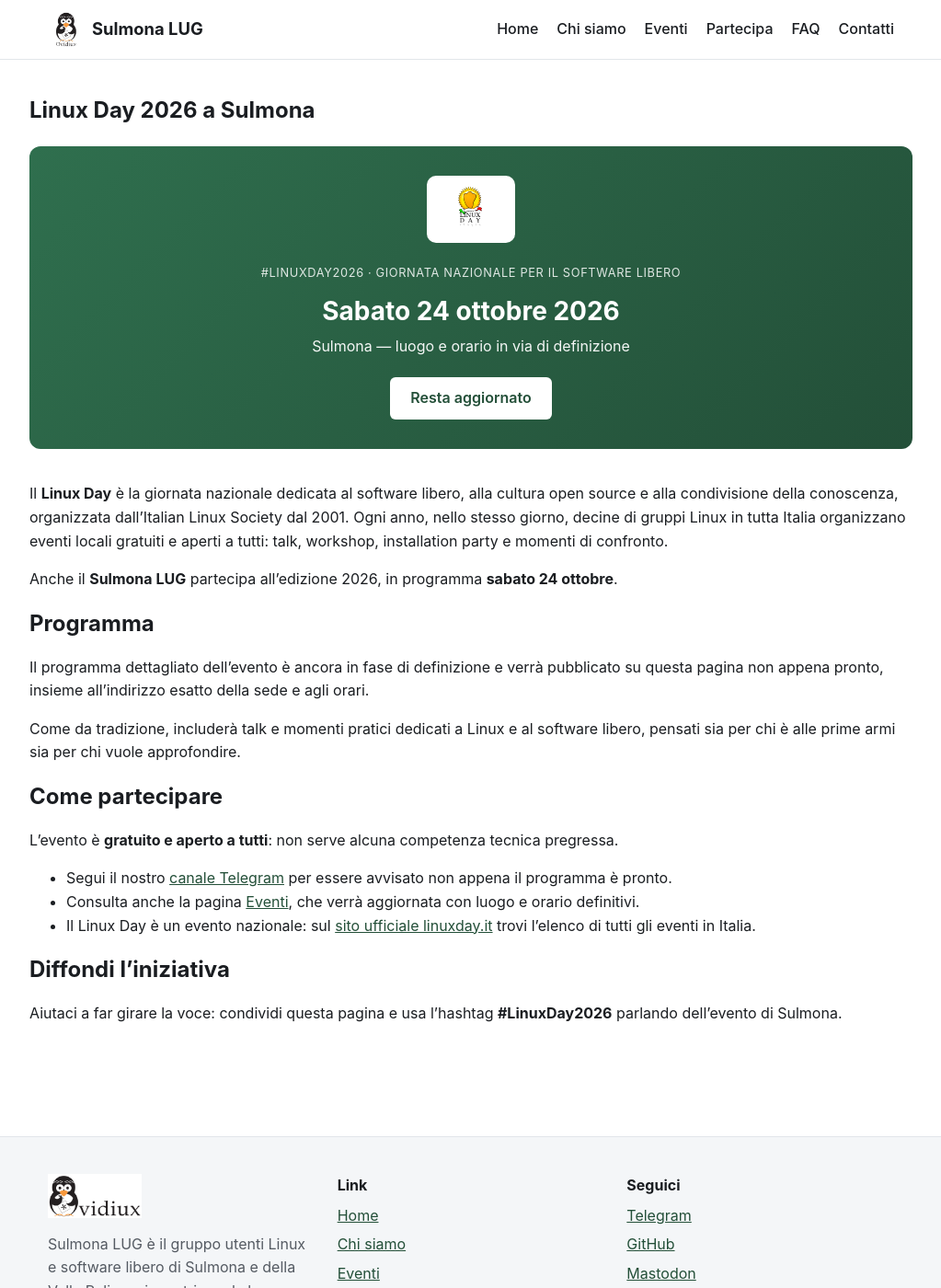
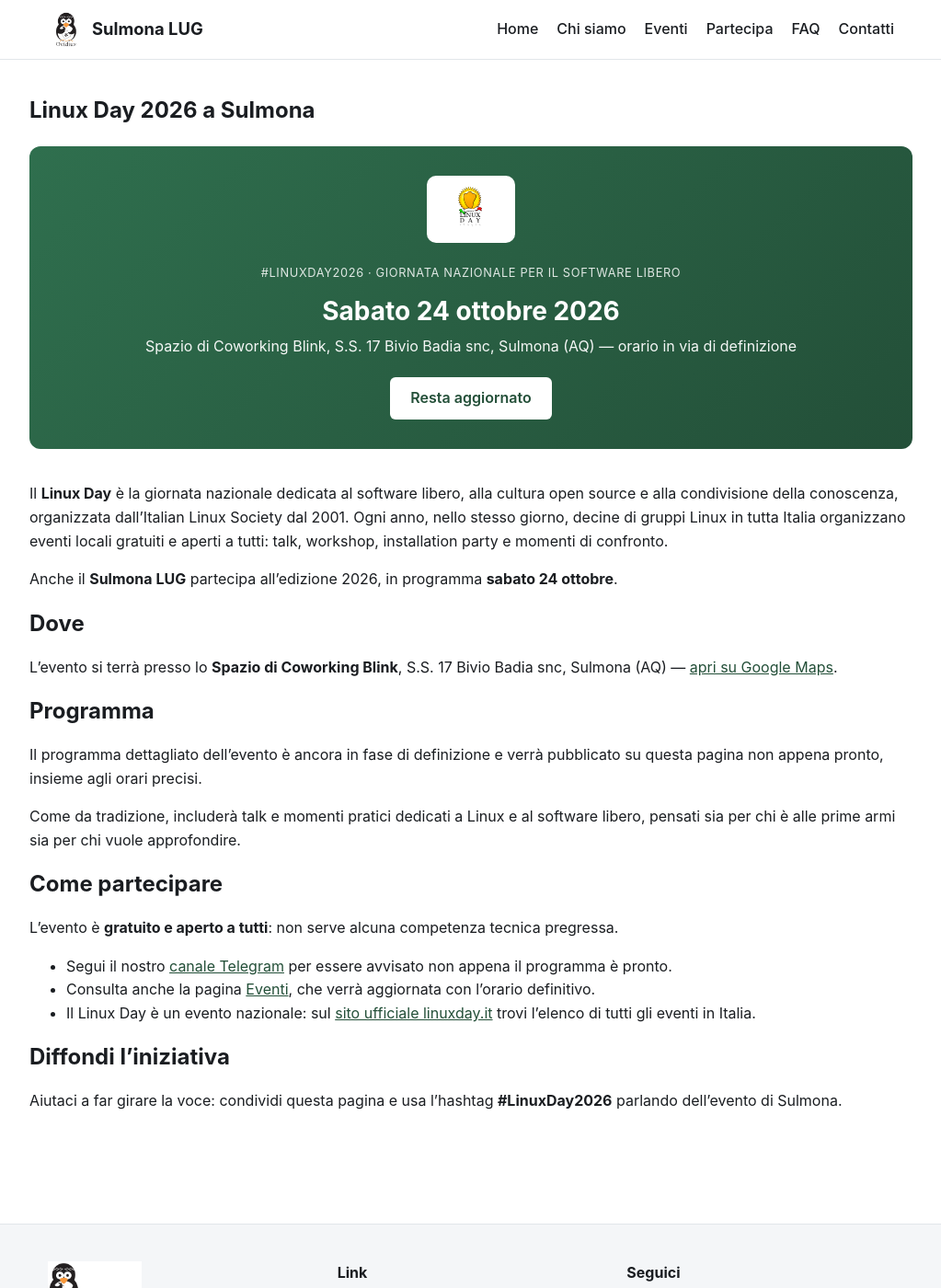
Before and after one commit to Sulmona-LUG/sulmona-lug.github.io, a Jekyll site: the page built from linux-day-2026.md, in a window 1280 px wide and 1400 px high. Shown: the whole window at 92% size, without its empty margins (128-1151 px from the left). Built offline with Jekyll 4.4.1, drawn with Linux system fonts in a browser that asks for light colours.

Commit message:
Aggiunge indirizzo della sede per gli incontri e il Linux Day
Spazio di Coworking Blink, S.S. 17 Bivio Badia snc, Sulmona (AQ):
aggiornati _data/eventi.yml e la pagina Linux Day 2026 con una
sezione "Dove" e link a Google Maps.

Co-Authored-By: Claude Sonnet 5 <noreply@anthropic.com>

```diff
--- a/_data/eventi.yml
+++ b/_data/eventi.yml
@@ -2,11 +2,11 @@
 # Ogni evento: data (YYYY-MM-DD), titolo, luogo, descrizione, url (link a maggiori info, opzionale)
 - data: 2026-10-10
   titolo: "Incontro mensile Sulmona LUG"
-  luogo: "Da definire, Sulmona"
+  luogo: "Spazio di Coworking Blink, S.S. 17 Bivio Badia snc, Sulmona (AQ)"
   descrizione: "Incontro aperto a tutti: chiacchierata libera, aiuto reciproco e proposte per i prossimi eventi."
   url: ""
 - data: 2026-10-24
   titolo: "Linux Day 2026"
-  luogo: "Sulmona — luogo e orario in via di definizione"
+  luogo: "Spazio di Coworking Blink, S.S. 17 Bivio Badia snc, Sulmona (AQ) — orario in via di definizione"
   descrizione: "Il Sulmona LUG festeggia la Giornata Nazionale per il Software Libero. Programma in arrivo."
   url: "/linux-day-2026/"
--- a/linux-day-2026.md
+++ b/linux-day-2026.md
@@ -11,7 +11,7 @@ description: >-
   <img src="{{ '/assets/images/linuxday-2026-logo.svg' | relative_url }}" alt="Linux Day 2026" class="event-banner-logo">
   <p class="event-banner-tag">#LinuxDay2026 · Giornata Nazionale per il Software Libero</p>
   <p class="event-banner-date">Sabato 24 ottobre 2026</p>
-  <p class="event-banner-loc">Sulmona — luogo e orario in via di definizione</p>
+  <p class="event-banner-loc">Spazio di Coworking Blink, S.S. 17 Bivio Badia snc, Sulmona (AQ) — orario in via di definizione</p>
   <a class="btn btn-primary" href="https://t.me/{{ site.social.telegram }}">Resta aggiornato</a>
 </div>
 
@@ -22,10 +22,15 @@ locali gratuiti e aperti a tutti: talk, workshop, installation party e momenti d
 
 Anche il **Sulmona LUG** partecipa all'edizione 2026, in programma **sabato 24 ottobre**.
 
+## Dove
+
+L'evento si terrà presso lo **Spazio di Coworking Blink**, S.S. 17 Bivio Badia snc, Sulmona (AQ)
+— [apri su Google Maps](https://www.google.com/maps/search/?api=1&query=Spazio+di+Coworking+Blink+S.S.+17+Bivio+Badia+snc+Sulmona+AQ).
+
 ## Programma
 
 Il programma dettagliato dell'evento è ancora in fase di definizione e verrà pubblicato su
-questa pagina non appena pronto, insieme all'indirizzo esatto della sede e agli orari.
+questa pagina non appena pronto, insieme agli orari precisi.
 
 Come da tradizione, includerà talk e momenti pratici dedicati a Linux e al software libero,
 pensati sia per chi è alle prime armi sia per chi vuole approfondire.
@@ -36,8 +41,7 @@ L'evento è **gratuito e aperto a tutti**: non serve alcuna competenza tecnica p
 
 - Segui il nostro [canale Telegram](https://t.me/{{ site.social.telegram }}) per essere
   avvisato non appena il programma è pronto.
-- Consulta anche la pagina [Eventi](/eventi/), che verrà aggiornata con luogo e orario
-  definitivi.
+- Consulta anche la pagina [Eventi](/eventi/), che verrà aggiornata con l'orario definitivo.
 - Il Linux Day è un evento nazionale: sul [sito ufficiale linuxday.it](https://www.linuxday.it/2026/)
   trovi l'elenco di tutti gli eventi in Italia.
 
```
